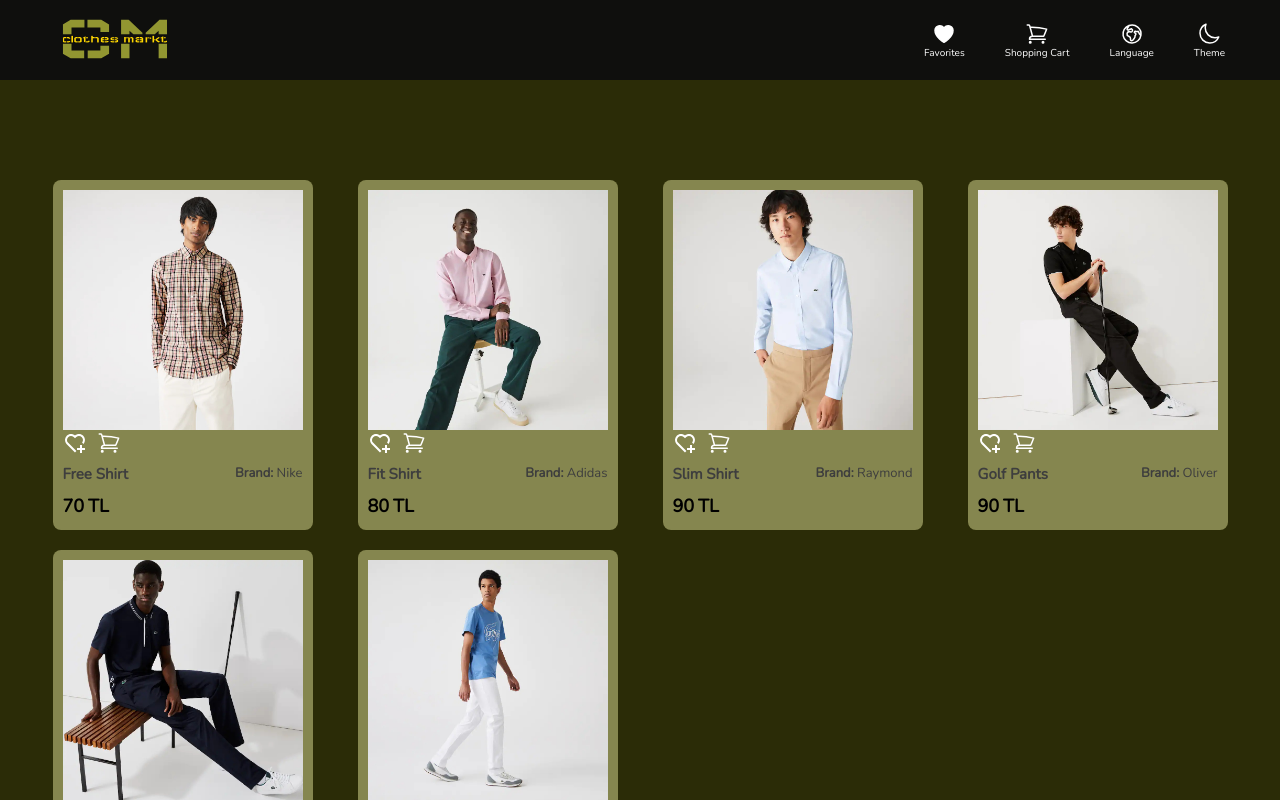
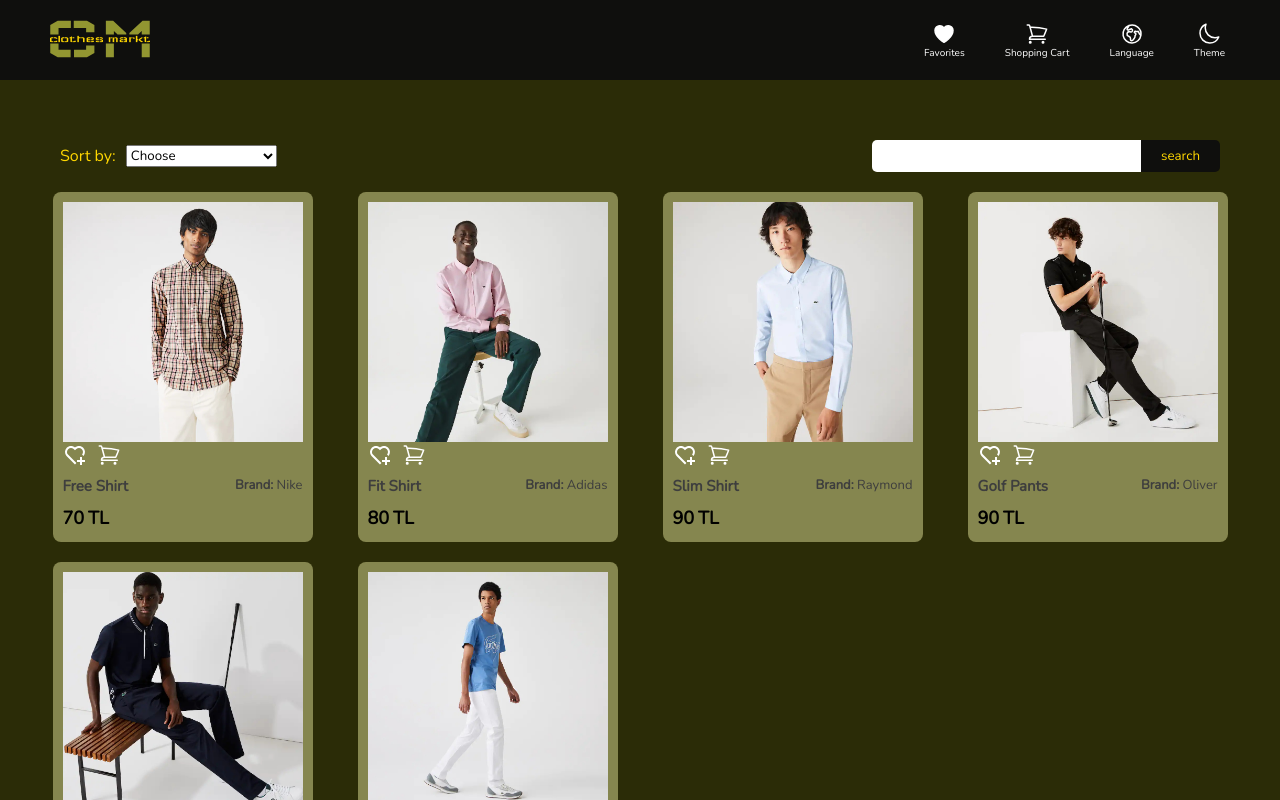
Before and after one commit to burak-caniklioglu/clothes-markt, a React (Create React App) app: page / in a window 1280 px wide. Shown: the top 800 px of the page. Built offline with nearby package versions, Linux system fonts and the light colour scheme.

Commit message:
Search bar is ready

```diff
--- a/src/components/Cart/cartItem.scss
+++ b/src/components/Cart/cartItem.scss
@@ -143,7 +143,7 @@
 	}
 
 	.modal-remove-btns{
-		@include display-flex(row, center, space-between);
+		@include display-flex(row, center, center);
 
 		.modal-remove-btn{
 			margin-top: 2rem;
@@ -152,6 +152,10 @@
 			border-radius: 0.8rem;
 			background-color: #85864f;
 			color: gold;
+		}
+
+		.option{
+			margin-left: 2rem ;
 		}
 	}
 
--- a/src/components/Loading/index.jsx
+++ b/src/components/Loading/index.jsx
@@ -10,7 +10,7 @@ function Loading() {
         height="100px"
         viewBox="0 0 100 100"
       >
-        <rect y="25" width="10" height="50" rx="4" ry="4" fill="red">
+        <rect y="25" width="10" height="50" rx="4" ry="4" fill="gold">
           <animate
             attributeName="x"
             values="10;100"
@@ -32,7 +32,7 @@ function Loading() {
             repeatCount="indefinite"
           />
         </rect>
-        <rect y="25" width="10" height="50" rx="4" ry="4" fill="red">
+        <rect y="25" width="10" height="50" rx="4" ry="4" fill="gold">
           <animate
             attributeName="x"
             values="10;100"
@@ -57,7 +57,7 @@ function Loading() {
             repeatCount="indefinite"
           />
         </rect>
-        <rect y="25" width="10" height="50" rx="4" ry="4" fill="red">
+        <rect y="25" width="10" height="50" rx="4" ry="4" fill="gold">
           <animate
             attributeName="x"
             values="10;100"
--- a/src/components/Loading/loading.scss
+++ b/src/components/Loading/loading.scss
@@ -2,7 +2,7 @@
 
 .loading-container {
   @include display-flex(row, center, center);
-	// background-color: black;
+	background-color: black;
   width: 100%;
 	height: 100vh;
   // inset: 0;
--- a/src/components/Modal/index.js
+++ b/src/components/Modal/index.js
@@ -5,7 +5,7 @@ import propTypes from 'prop-types';
 function Modal({ onClose, isVisible, children }) {
   if (!isVisible) return null;
   const handleClose = (e) => {
-    if (e.target.id === 'wrapper') onClose(false);
+    if (e.target.id === 'wrapper') onClose();
   };
   return (
     <div className="modal-section" id="wrapper" onClick={handleClose}>
--- a/src/components/Modal/modal.scss
+++ b/src/components/Modal/modal.scss
@@ -5,7 +5,7 @@
 	z-index: 15;
 	position: fixed;
 	inset: 0;
-	background-color: rgba($color: #000000, $alpha: 0.30);
+	background-color: rgba($color: #0f0f0d, $alpha: 0.30);
 	display: flex;
 	justify-content: center;
 	align-items: center;
--- a/src/components/Navbar/navbar.scss
+++ b/src/components/Navbar/navbar.scss
@@ -18,9 +18,10 @@
     @include screenSize("xxlarge") {
       width: 120rem;
     }
-    .logo {
+    .nav-logo {
       @include screenSize("xxlarge") {
         margin-left: 1rem;
+
       }
 
     }
--- a/src/components/Products/index.js
+++ b/src/components/Products/index.js
@@ -1,17 +1,103 @@
-import React from 'react';
+import React, { useState } from 'react';
 import './products.scss';
 import data from '../../utils/data';
 import Product from '../ProductItem';
 
 function Products() {
   const { products } = data;
+  const [filteredProducts, setFilteredProducts] = useState([]);
+  const [search, setSearch] = useState('');
+  const [backSearch, setBackSearch] = useState('');
+  const [sort, setSort] = useState('Choose');
+
+  const updateSort = (sort) => {
+    setSort(sort);
+    if (sort === 'Choose') {
+      setFilteredProducts(products);
+    }
+    if (sort === 'Best-Selling') {
+      const FilteredBest = products.sort(
+        (itemA, itemB) => itemA.countInStock - itemB.countInStock,
+      );
+
+      setFilteredProducts(FilteredBest);
+    }
+
+    if (sort === 'Low-to-High') {
+      const FilteredLow = products.sort(
+        (itemA, itemB) => itemA.price - itemB.price,
+      );
+
+      setFilteredProducts(FilteredLow);
+    }
+
+    if (sort === 'High-to-Low') {
+      const FilteredHigh = products.sort(
+        (itemA, itemB) => itemB.price - itemA.price,
+      );
+
+      setFilteredProducts(FilteredHigh);
+    }
+  };
+
+  const handleSubmit = (e) => {
+    e.preventDefault();
+
+    const Filtered = products.filter((item) =>
+      item.slug.toLowerCase().includes(search.toLowerCase()),
+    );
+
+    setBackSearch(search);
+    setFilteredProducts(Filtered);
+
+    setSearch('');
+    console.log(backSearch);
+  };
 
   return (
-    <article className="products-container">
-      {products.map((product) => (
-        <Product key={product.id} product={product} />
-      ))}
-    </article>
+    <>
+      <div className="search-area-container">
+        <div className="sort-area">
+          <span className="sort-area-sort">Sort by:</span>
+          <select
+            value={sort}
+            name="sort"
+            id="sort"
+            onChange={(e) => updateSort(e.target.value)}
+          >
+            <option value="Choose">Choose</option>
+            <option value="Best-Selling">Best Selling Products</option>
+            <option value="Low-to-High">Price: Low to High</option>
+            <option value="High-to-Low">Price: High to Low</option>
+          </select>
+        </div>
+
+        <form className="search-form">
+          <input
+            type="input"
+            id="searchTerm"
+            value={search}
+            onChange={(e) => {
+              setSearch(e.target.value);
+            }}
+            onClick={() => setBackSearch('')}
+          />
+          <button className="searchButton" onClick={(e) => handleSubmit(e)}>
+            search
+          </button>
+        </form>
+      </div>
+
+      <article className="products-container">
+        {!search && backSearch
+          ? filteredProducts.map((product) => (
+            <Product key={product.id} product={product} />
+          ))
+          : products.map((product) => (
+            <Product key={product.id} product={product} />
+          ))}
+      </article>
+    </>
   );
 }
 
--- a/src/components/Products/products.scss
+++ b/src/components/Products/products.scss
@@ -15,3 +15,69 @@
   }
 
 }
+
+.search-area-container{
+	@include display-flex(row, center, space-between);
+	margin:2rem;
+	font-size: 1.6rem;
+	z-index:26;
+
+
+	@include screenSize('small') {
+    @include display-flex(column-reverse, unset, unset);
+  }
+
+	.sort-area{
+		@include display-flex(row, center, unset);
+		float: left;
+
+
+		@include screenSize('small') {
+			float: none;
+			margin-top: 1rem;
+		}
+
+		&-sort{
+			margin-right: 1rem;
+			color: gold;
+		}
+	}
+
+	.search-form {
+		width: 30%;
+		display: flex;
+		justify-content: center;
+
+		@include screenSize('medium') {
+			width: 50%;
+		}
+		@include screenSize('small') {
+			width: 100%;
+		}
+
+	}
+
+	#searchTerm {
+		width: 100%;
+		border: none;
+		padding: 16px;
+		height: 20px;
+		border-radius: 5px 0 0 5px;
+		outline: none;
+		font-size: 1.8rem;
+	}
+	.searchButton {
+		padding: 0 2rem;
+		height: 32px;
+		border: none;
+		background: $navbar;
+		text-align: center;
+		color: gold;
+		border-radius: 0 5px 5px 0;
+		cursor: pointer;
+		outline: none;
+
+		// margin-top: 3rem;
+	}
+
+}
--- a/src/constants/icons/logo.jsx
+++ b/src/constants/icons/logo.jsx
@@ -2,37 +2,55 @@ import React from 'react';
 
 function Logo() {
   return (
-    <svg
-      xmlns="http://www.w3.org/2000/svg"
-      version="1.1"
-      xmlnsXlink="http://www.w3.org/1999/xlink"
+  // <svg
+  //   xmlns="http://www.w3.org/2000/svg"
+  //   version="1.1"
+  //   xmlnsXlink="http://www.w3.org/1999/xlink"
 
-      width="150"
-      height="150"
-      viewBox="0 0 1000 1000"
-    >
-      <rect width="1000" height="1000" fill="none"></rect>
-      <g transform="matrix(0.7,0,0,0.7,149.57575757575756,282.1265587044535)">
-        <svg
-          viewBox="0 0 396 247"
-          data-background-color="#040404"
-          preserveAspectRatio="xMidYMid meet"
-          height="623"
-          width="1000"
-          xmlns="http://www.w3.org/2000/svg"
-          xmlnsXlink="http://www.w3.org/1999/xlink"
-        >
-          <defs></defs>
-          <g
-            id="tight-bounds"
-            transform="matrix(1,0,0,1,0.2400000000000091,-0.09999999999999432)"
-          >
-            <svg viewBox="0 0 395.52 247.2" height="247.2" width="395.52">
-              <g>
-                <svg></svg>
-              </g>
-              <g>
-                <svg viewBox="0 0 395.52 247.2" height="247.2" width="395.52">
+  //   width="150"
+  //   height="150"
+  //   viewBox="0 0 1000 1000"
+  // >
+  //   {/* <rect width="1000" height="1000" fill="none"></rect> */}
+  //   <g transform="matrix(0.7,0,0,0.7,149.57575757575756,282.1265587044535)">
+
+  //   </g>
+  // </svg>
+  // <svg
+  //   viewBox="0 0 396 247"
+  //   data-background-color="#040404"
+  //   preserveAspectRatio="xMidYMid meet"
+  //   height="623"
+  //   width="1000"
+  //   xmlns="http://www.w3.org/2000/svg"
+  //   xmlnsXlink="http://www.w3.org/1999/xlink"
+  // >
+  //   <defs></defs>
+  //   <g
+  //     id="tight-bounds"
+  //     transform="matrix(1,0,0,1,0.2400000000000091,-0.09999999999999432)"
+  //   >
+
+  //     <rect
+  //       width="395.52"
+  //       height="247.2"
+  //       fill="none"
+  //       stroke="none"
+  //       visibility="hidden"
+  //     ></rect>
+  //   </g>
+  // </svg>
+
+  // <svg viewBox="0 0 395.52 247.2" height="247.2" width="395.52">
+  //   <g>
+  //     <svg></svg>
+  //   </g>
+  //   <g>
+
+  //   </g>
+  // </svg>
+
+    <svg viewBox="0 0 395.52 247.2" height="80" width="100">
       <g>
         <path
           d="M1 178.899v-37.548h32.751v25.204h47.868v29.476h-51.143zM1 68.553l29.476-17.384h52.15v28.469h-48.875l0 26.211-32.751 0zM175.59 178.899l-29.476 17.132h-51.143v-29.476h47.868v-17.384h32.751zM142.839 79.638h-48.876v-28.469h52.151l29.476 17.384v28.72h-32.751zM220.938 51.169h28.72l51.899 48.875 0 5.805h-34.175l-14.701-13.867 0 13.867h-31.743zM252.681 196.031h-31.743l0-54.68h31.743zM394.52 196.031h-31.744l0-54.68h31.744zM362.776 91.982l-14.7 13.867h-34.175v-5.805l52.151-48.875h28.468v54.68l-31.744 0z"
@@ -107,19 +125,6 @@ function Logo() {
         </svg>
       </g>
     </svg>
-              </g>
-            </svg>
-            <rect
-              width="395.52"
-              height="247.2"
-              fill="none"
-              stroke="none"
-              visibility="hidden"
-            ></rect>
-          </g>
-        </svg>
-      </g>
-    </svg>
   );
 }
 
--- a/src/pages/Main/Main.scss
+++ b/src/pages/Main/Main.scss
@@ -4,11 +4,11 @@
   min-height: calc(100vh);
   width: 100%;
   overflow-y: auto;
-  padding-top: 16rem;
+  padding-top: 10rem;
   background-color: #2b2c07;
   @include screenSize("medium") {
     min-height: calc(100vh);
-    padding-top: 10rem;
+    padding-top: 5rem;
 
   }
 
```
Also changed, not shown: src/components/Cart/index.js (+8 -3 lines). Lines whose indentation alone changed are shown as unchanged.
